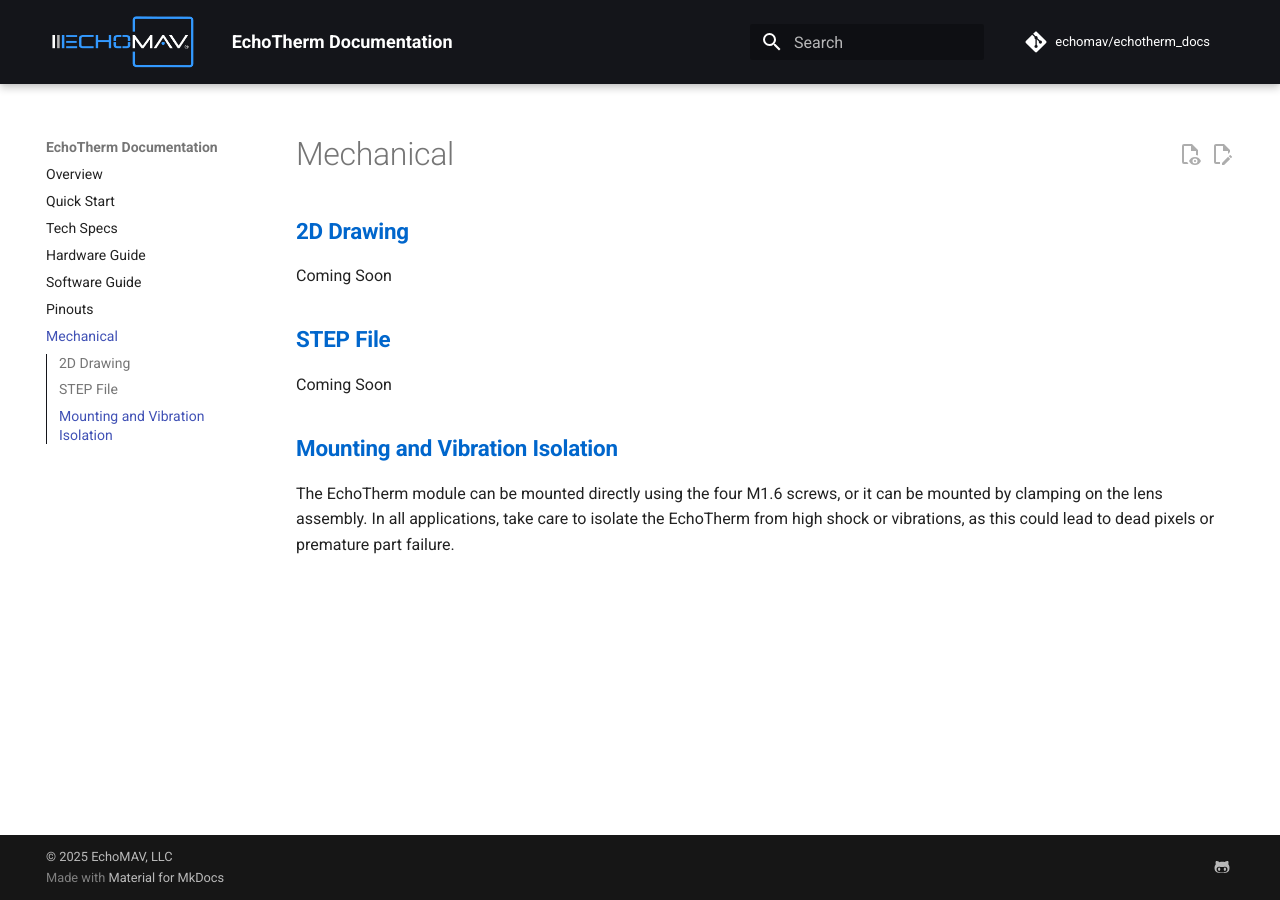
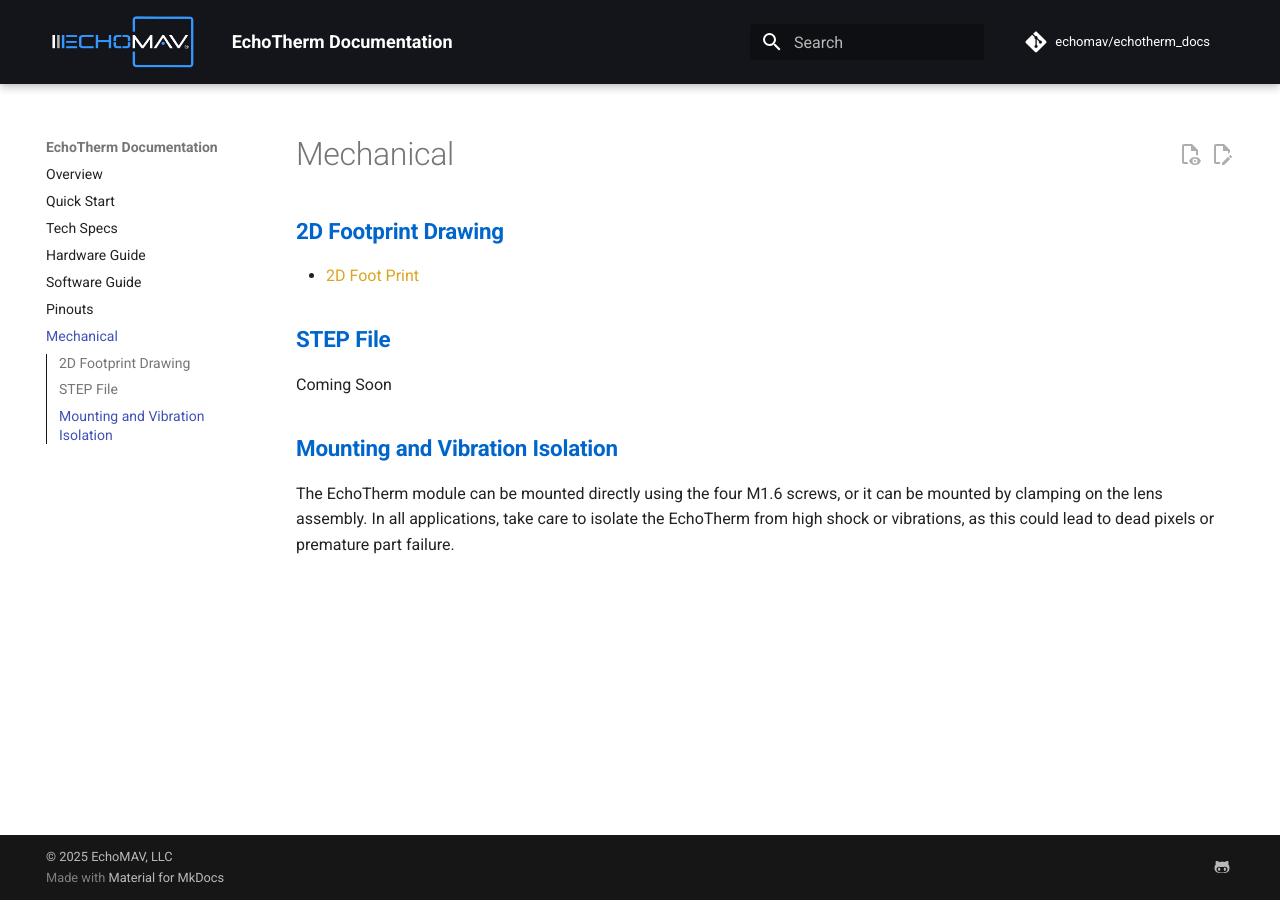
Before and after one commit to EchoMAV/echotherm_docs, an MkDocs documentation site: the page built from docs/mechanical.md, in a window 1280 px wide. Built offline with MkDocs 1.6.1 and Material for MkDocs 9.7.7, drawn with Linux system fonts in a browser that asks for light colours; comment, search, counter and statistics services are not loaded; the version menu is left out.

Commit message:
add footprint drawing

```diff
--- a/docs/mechanical.md
+++ b/docs/mechanical.md
@@ -1,8 +1,8 @@
 # Mechanical
 
-## 2D Drawing
+## 2D Footprint Drawing
 
-Coming Soon
+- [2D Foot Print](assets/EchoTherm%20Footprint%20Drawing.pdf)
 
 ## STEP File
 
```
Also changed, not shown: 1 other file.
